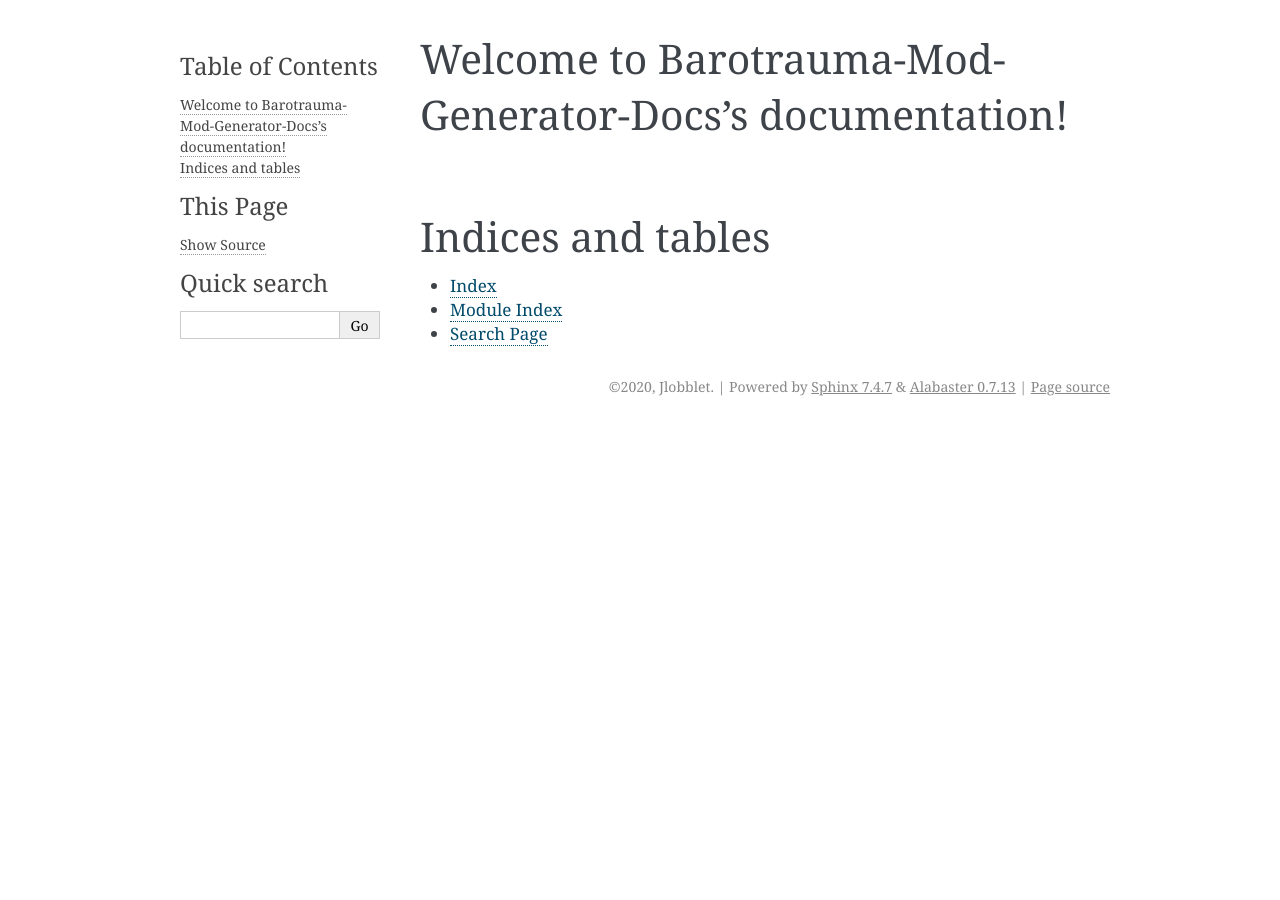
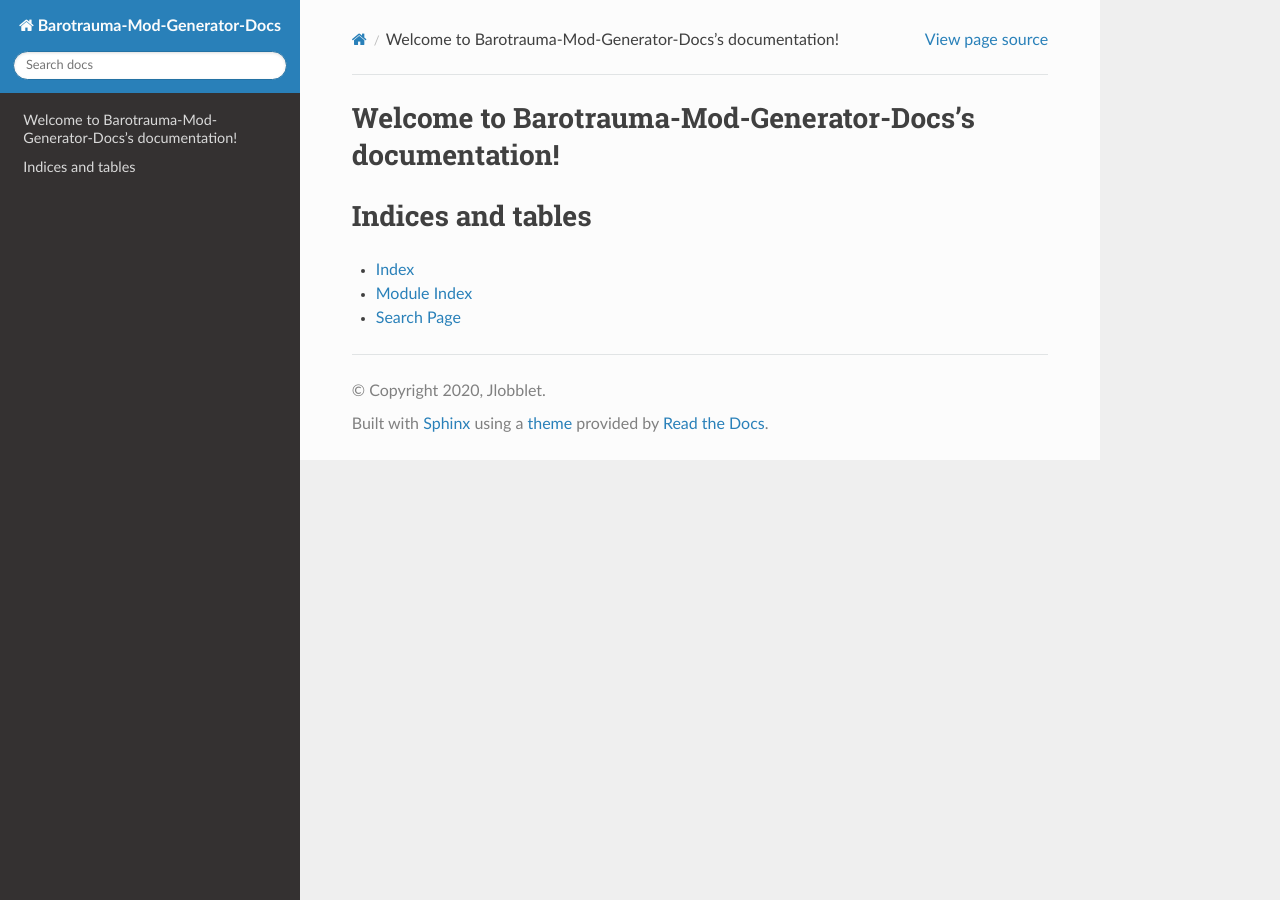
Before and after one commit to Jlobblet/Barotrauma-Mod-Generator-Docs, a Sphinx documentation site: the page built from docs/source/index.rst, in a window 1280 px wide. Built offline with Sphinx 7.4.7 and the Read the Docs theme 2.0.0, drawn with Linux system fonts in a browser that asks for light colours.

Commit message:
Add rtd style to conf.py

```diff
--- a/docs/source/conf.py
+++ b/docs/source/conf.py
@@ -17,12 +17,12 @@
 
 # -- Project information -----------------------------------------------------
 
-project = 'Barotrauma-Mod-Generator-Docs'
-copyright = '2020, Jlobblet'
-author = 'Jlobblet'
+project = "Barotrauma-Mod-Generator-Docs"
+copyright = "2020, Jlobblet"
+author = "Jlobblet"
 
 # The full version, including alpha/beta/rc tags
-release = 'v0.1.3'
+release = "v0.1.3"
 
 
 # -- General configuration ---------------------------------------------------
@@ -31,10 +31,11 @@
 # extensions coming with Sphinx (named 'sphinx.ext.*') or your custom
 # ones.
 extensions = [
+    "sphinx_rtd_theme",
 ]
 
 # Add any paths that contain templates here, relative to this directory.
-templates_path = ['_templates']
+templates_path = ["_templates"]
 
 # List of patterns, relative to source directory, that match files and
 # directories to ignore when looking for source files.
@@ -47,9 +48,9 @@
 # The theme to use for HTML and HTML Help pages.  See the documentation for
 # a list of builtin themes.
 #
-html_theme = 'alabaster'
+html_theme = "sphinx_rtd_theme"
 
 # Add any paths that contain custom static files (such as style sheets) here,
 # relative to this directory. They are copied after the builtin static files,
 # so a file named "default.css" will overwrite the builtin "default.css".
-html_static_path = ['_static']
+html_static_path = ["_static"]
```
